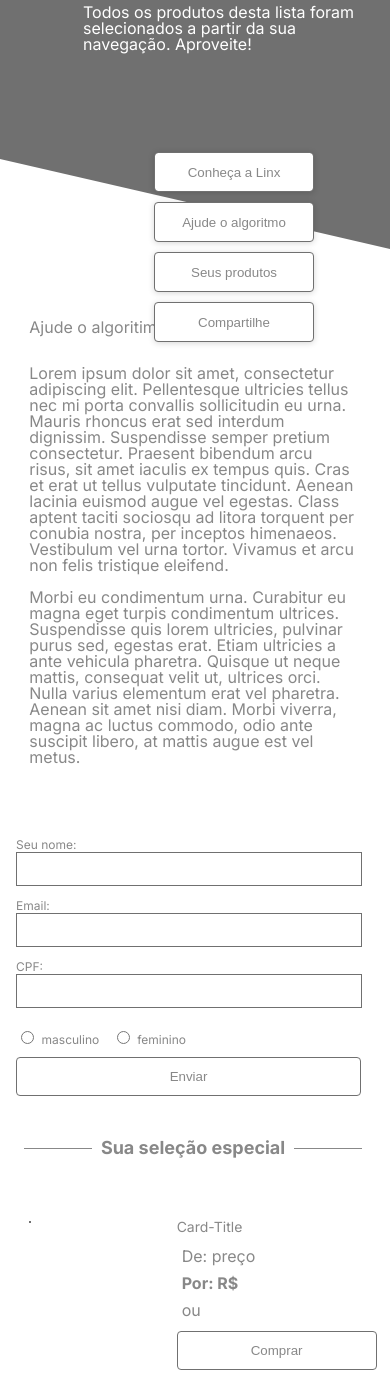
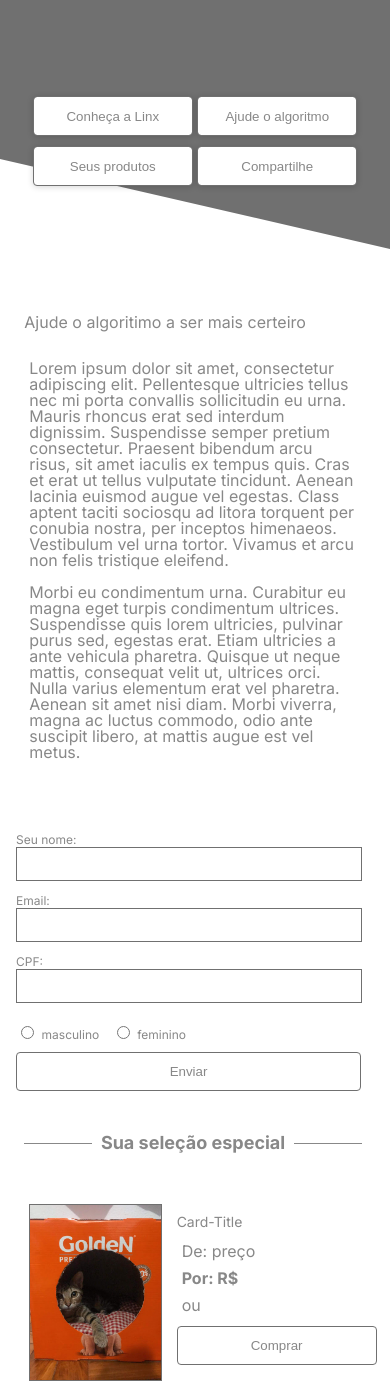
Before and after one commit to maiagripp/Linx, a plain HTML site: page desktop-mobile/index.html in a window 390 px wide. Shown: the part 201-1588 px from the top of the page. Drawn offline with Linux system fonts and the light colour scheme; files that its build step writes are made by us from their sources.

Commit message:
responsive design

```diff
--- a/desktop-mobile/index.html
+++ b/desktop-mobile/index.html
@@ -8,7 +8,7 @@
   <link rel="preconnect" href="https://fonts.gstatic.com" crossorigin />
   <link href="https://fonts.googleapis.com/css2?family=Inter:wght@100;200;300;400;500;600;700;800;900&display=swap"
     rel="stylesheet" />
-  <link rel="stylesheet" href="reset.css" />
+  <link rel="stylesheet" href="../reset.css" />
   <link rel="stylesheet" href="style.css" />
   <title>Linx</title>
 </head>
@@ -94,7 +94,7 @@
         <div id="card-group">
           <div class="card">
             <div class="card-header">
-              <img src="">
+              <img src="../images/IMG-20200506-WA0000.jpg">
             </div>
             <div class="card-body">
               <h4>Card-Title</h4>
--- a/desktop-mobile/style.css
+++ b/desktop-mobile/style.css
@@ -146,9 +146,8 @@ main {
   padding-left: 100px;
 }
 
-article > h2 {
+article h2 {
   padding-bottom: 20px;
-  margin: 10px;
   color: #888888;
 }
 
@@ -259,6 +258,14 @@ strong {
     width: 90%;
   }
 
+  .banner {
+    left: 0;
+  }
+
+  .card {
+    width: 40%;
+  }
+
   #col-6 {
     float: none;
     width: 100%;
```
Also changed, not shown: images/IMG-20200506-WA0000.jpg (added), images/IMG-20200512-WA0001.jpg (added), images/IMG_20201006_113030_BEAUTY.jpg (added).
